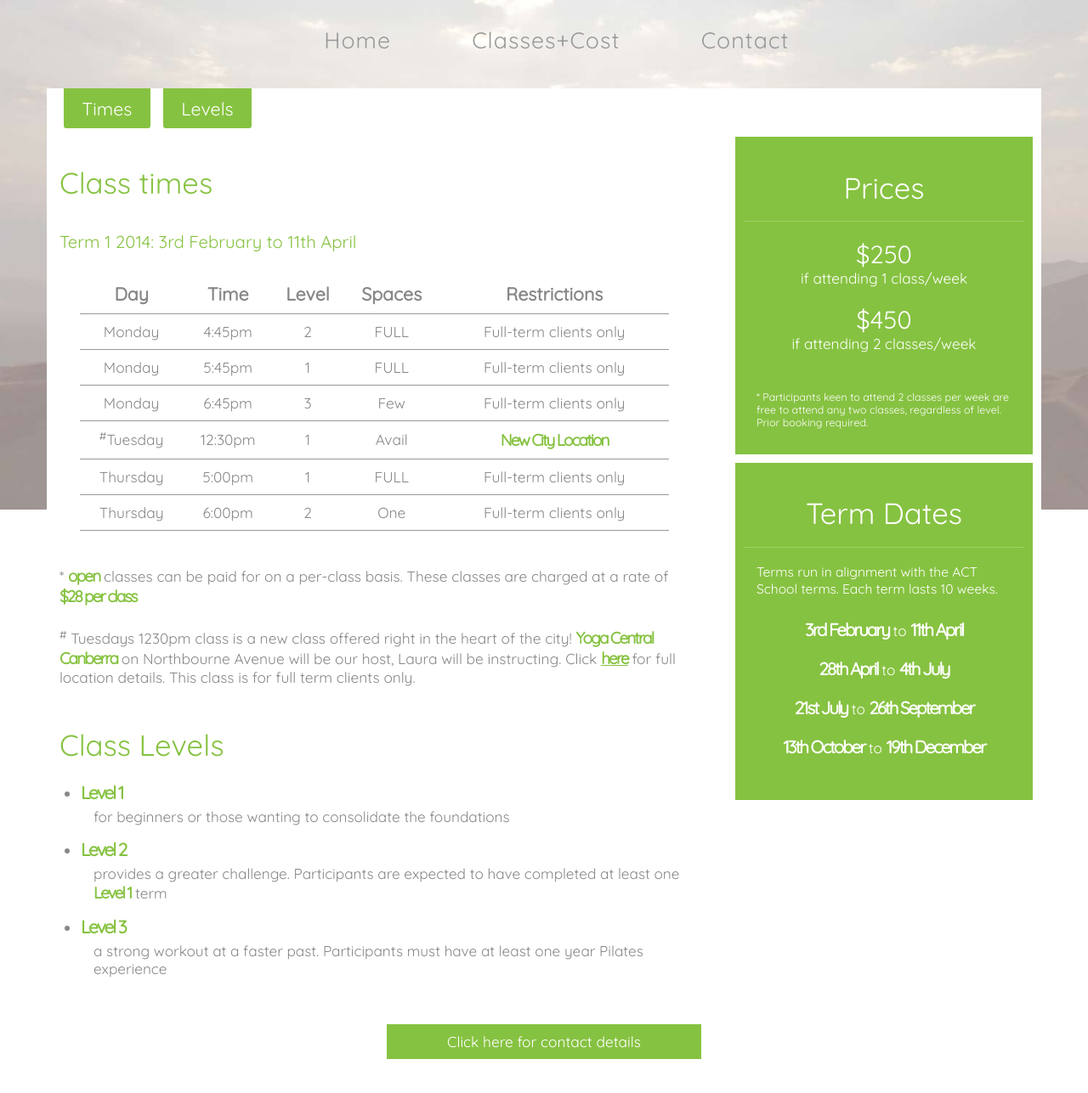
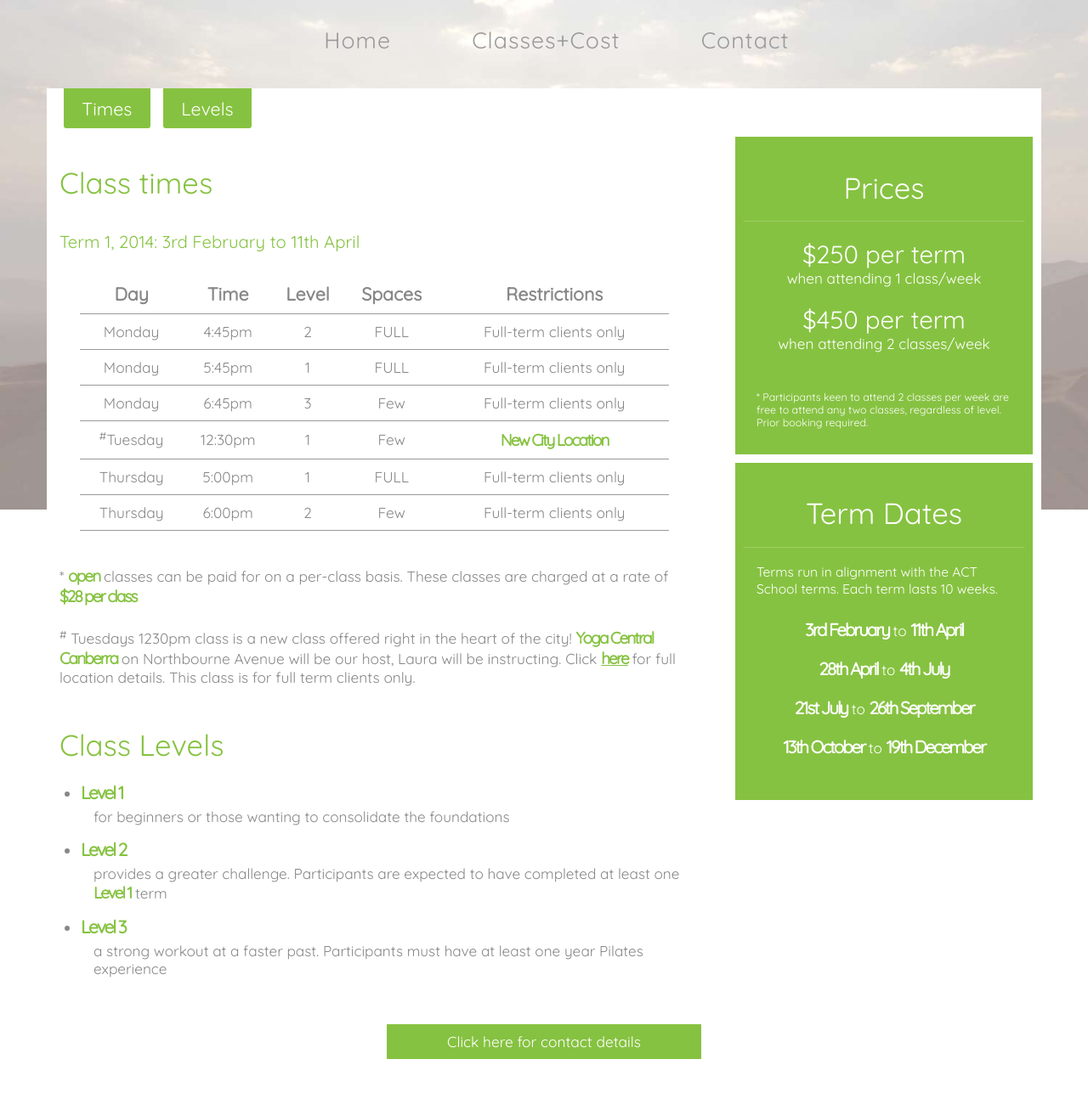
Before and after one commit to ithrive/ithrive.github.io-old, a Jekyll site: the page built from classes.html, in a window 1280 px wide. Shown: the whole page at 85% size. Built offline with Jekyll 4.4.1, drawn with Linux system fonts in a browser that asks for light colours.

Commit message:
minor grammar changes

```diff
--- a/classes.html
+++ b/classes.html
@@ -17,7 +17,7 @@ page: classes
         <div class="span8">
             <a name="times"></a>
             <h2>Class times</h2>
-                  <h3>Term 1 2014: 3rd February to 11th April</h3>
+                  <h3>Term 1, 2014: 3rd February to 11th April</h3>
             <div class="scrollable-table">
                 <table>
                     <tr>
@@ -52,7 +52,7 @@ page: classes
                         <td><sup>#</sup>Tuesday</td>
                         <td>12:30pm</td>
                         <td>1</td>
-                        <td>Avail</td>
+                        <td>Few</td>
                         <td><a href="http://www.yogacentralcanberra.com.au/faqs/"><em>New City Location</em></a></td>
                     </tr>
                     <tr>
@@ -66,7 +66,7 @@ page: classes
                         <td>Thursday</td>
                         <td>6:00pm</td>
                         <td>2</td>
-                        <td>One</td>
+                        <td>Few</td>
                         <td>Full-term clients only</td>
                     </tr>
                 </table>
@@ -76,7 +76,7 @@ page: classes
                 a rate of <em>$28 per class</em>
             </p>
             <p>
-            <sup>#</sup> Tuesdays 1230pm class is a new class offered right in the heart of the city! <a href="http://www.yogacentralcanberra.com.au"><em>Yoga Central Canberra</em></a> on Northbourne Avenue will be our host, Laura will be instructing.   Click <a href="http://www.yogacentralcanberra.com.au/faqs/"><em><u>here</u></em></a> for full location details.  This class is for full term clients only.
+            <sup>#</sup> Tuesdays 1230pm class is a new class offered right in the heart of the city! <a href="http://www.yogacentralcanberra.com.au" target="_blank"><em>Yoga Central Canberra</em></a> on Northbourne Avenue will be our host, Laura will be instructing.   Click <a href="http://www.yogacentralcanberra.com.au/faqs/" target="_blank"><em><u>here</u></em></a> for full location details.  This class is for full term clients only.
             </p>
 
 
@@ -107,8 +107,8 @@ page: classes
             <div class="green-theme info-box">
                 <h2>Prices</h2>
                 <ul>
-                    <li><span>$250</span>if attending 1 class/week</li>
-                    <li><span>$450</span>if attending 2 classes/week</li>
+                    <li><span>$250 per term</span>when attending 1 class/week</li>
+                    <li><span>$450 per term</span>when attending 2 classes/week</li>
                 </ul>
                 <p class="note">
                     * Participants keen to attend 2 classes per week are free to attend
--- a/index.html
+++ b/index.html
@@ -86,7 +86,7 @@ page: index
                 Among her qualifications Laura has a <em>Certificate IV in Pilates Matwork Instruction</em>, an <em>Advanced Diploma in Soft Tissue Therapy</em> and a
                 <em>Certificate IV in Assessment and Training</em>.
             </p>
-            <p>As well as teaching Pilates, Laura is a Soft Tissue Therapist at <a href="http://www.clinic88.com.au/staff/laura-kavanaugh/"><em><u>Clinic 88</u></em></a> and also teaches in the Soft Tissue Therapy program at <a href="http://cit.edu.au/study/courses/massage_soft_tissue_therapies_advanced_diploma"><em><u>Canberra Institute of Technology</u></em></a></p>
+            <p>As well as teaching Pilates, Laura is a Soft Tissue Therapist at <a href="http://www.clinic88.com.au/staff/laura-kavanaugh/"target="_blank"><em><u>Clinic 88</u></em></a> and also teaches in the Soft Tissue Therapy program at <a href="http://cit.edu.au/study/courses/massage_soft_tissue_therapies_advanced_diploma"target="_blank"><em><u>Canberra Institute of Technology</u></em></a></p>
         </div>
     </div>
 </div>
```
